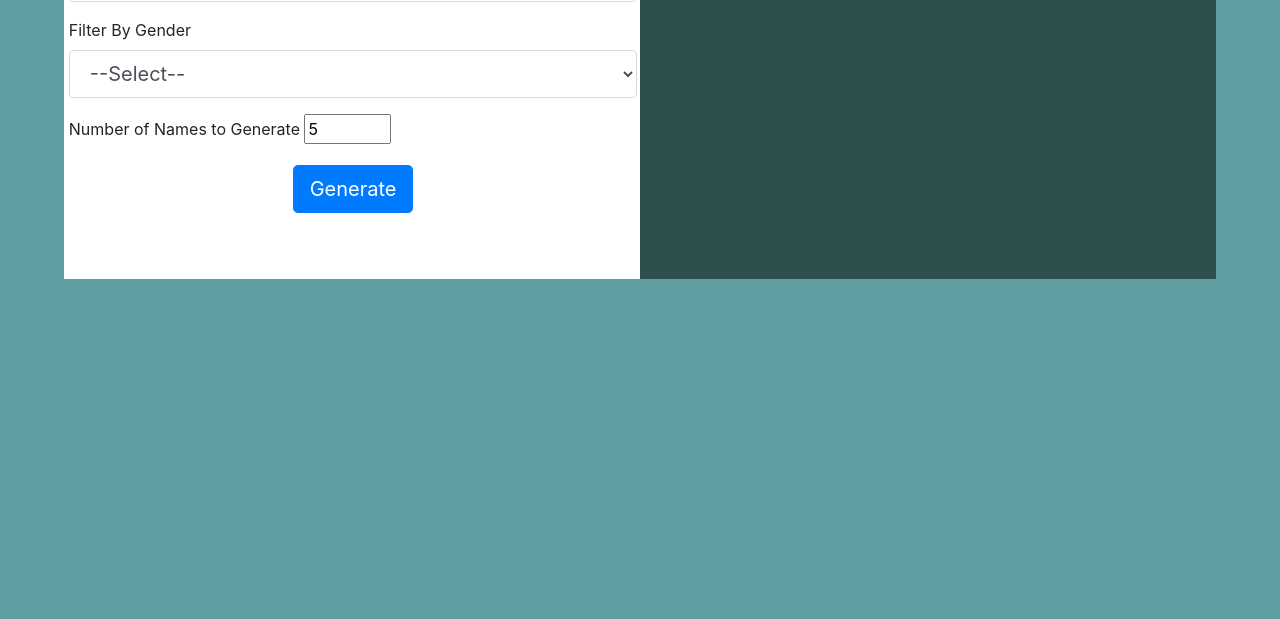
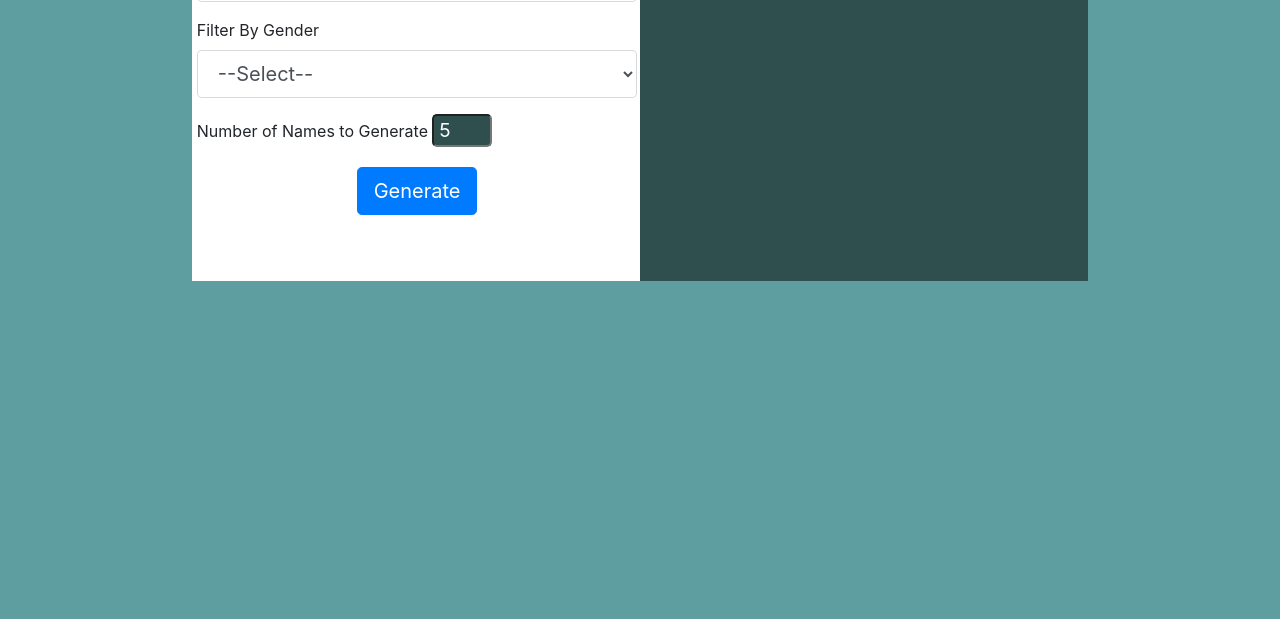
Before and after one commit to orsdev/Name-Generator, a plain HTML site: page index.html in a window 1280 px wide. Shown: the part 181-800 px from the top of the page. Drawn offline with Linux system fonts and the light colour scheme.

Commit message:
added new styling

```diff
--- a/css/style.css
+++ b/css/style.css
@@ -4,7 +4,7 @@ body{
 }
 
 .container-fluid {
-	width: 90%;
+	width: 70%;
 	margin-top: 50px;
 	background-color: aliceblue;
 	border-radius: 10px;
@@ -39,6 +39,16 @@ input[type="submit"]:active {
 	transform: scale(1.1);
 }
 
+input[type="number"] {
+	font-size: 1.2rem;
+	background-color: darkslategray;;
+	color: white;
+	padding: 0 .3rem;
+	width: 60px;
+	border-radius: 5px;
+	font-weight: 800px;
+}
+
 .error-message {
 	text-align: center;
 	font-size: 1.2rem;
@@ -70,7 +80,7 @@ input[type="submit"]:active {
 	text-align: center;
 	display: block;
 	border-radius: 6px;
-	width: 100px;
+	width: 150px;
 	margin: 6px auto;
 	padding: .2rem 0;
 	text-transform:uppercase;
```
